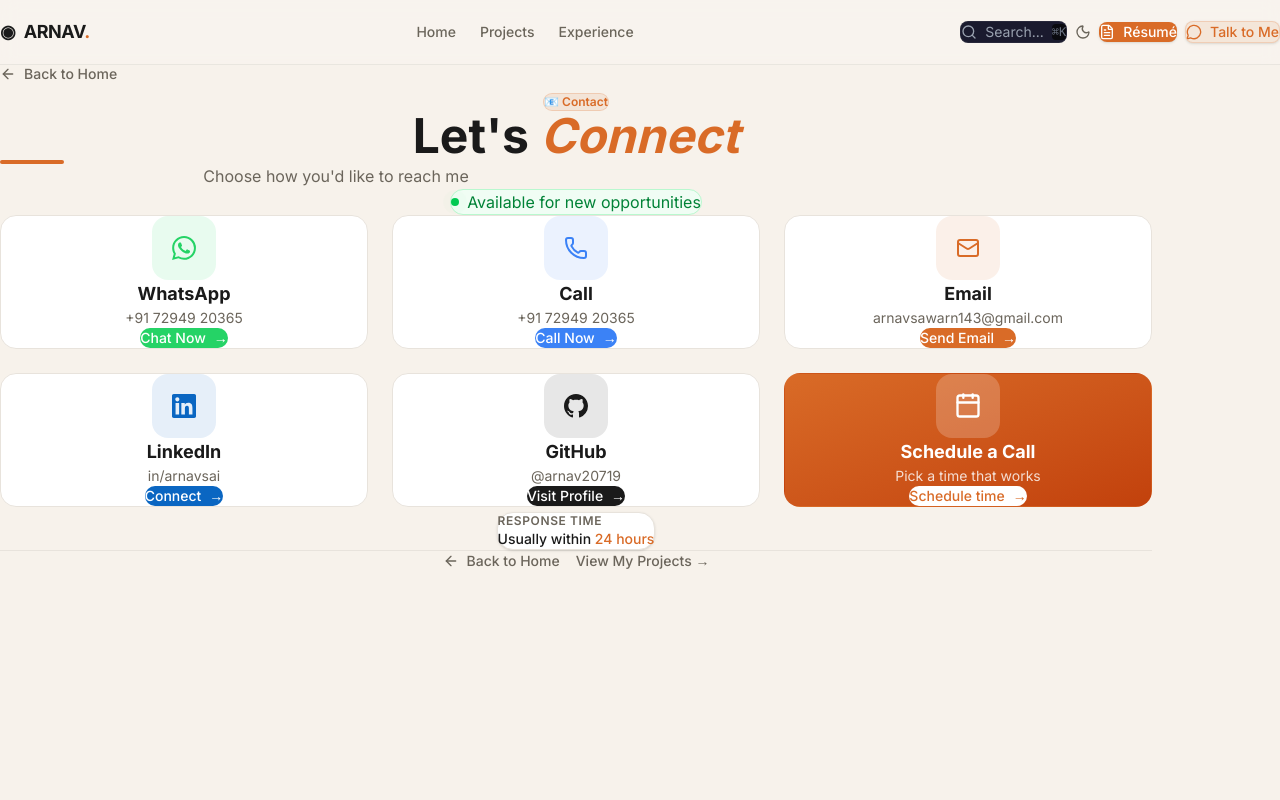
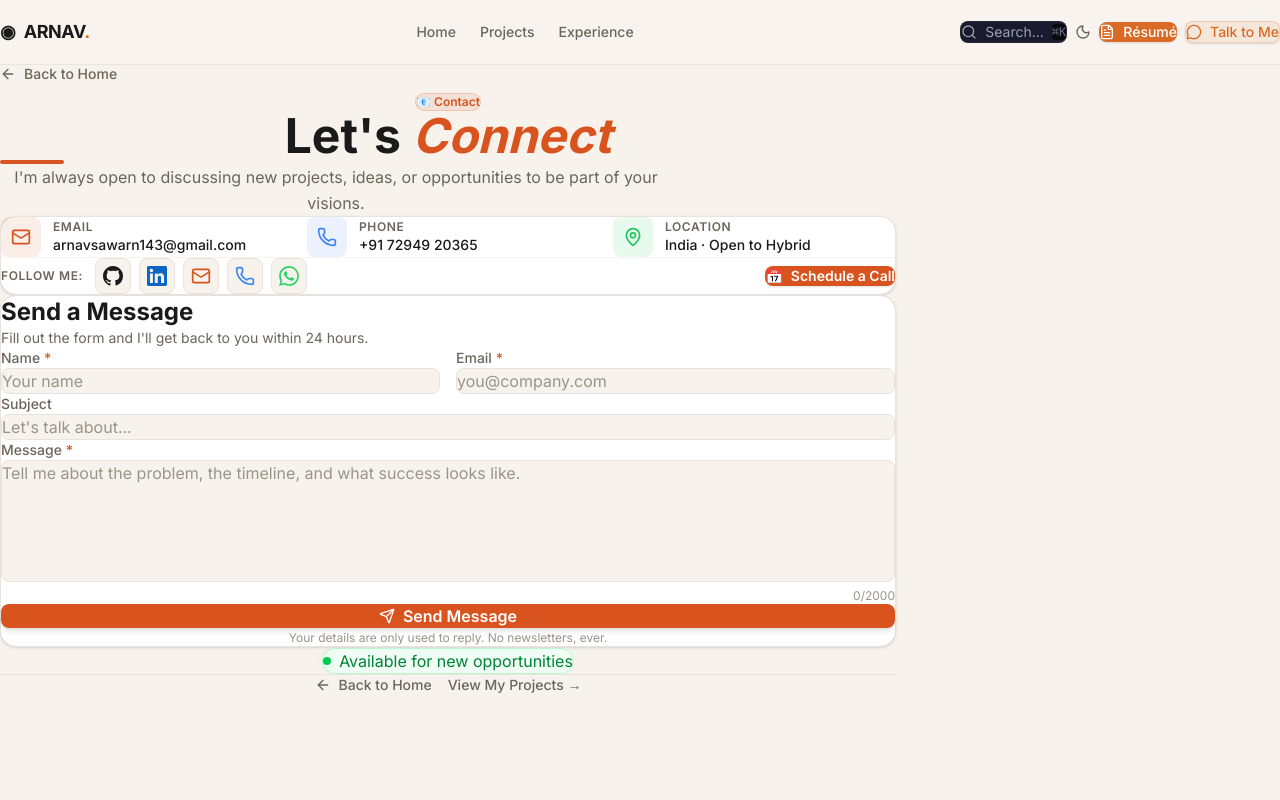
Before and after one commit to arnav20719/my-portfolio, a Next.js app: page /contact in a window 1280 px wide. Shown: the top 800 px of the page. Built offline with nearby package versions, Linux system fonts and the light colour scheme.

Commit message:
Rebuild contact page with balanced stacked layout

```diff
--- a/app/contact/page.tsx
+++ b/app/contact/page.tsx
@@ -1,110 +1,69 @@
-
 // app/contact/page.tsx
 'use client';
 
+import { useState } from 'react';
 import Link from 'next/link';
-import { ArrowLeft, Phone, Mail, Calendar } from 'lucide-react';
+import { ArrowLeft, Mail, MapPin, Phone, Send } from 'lucide-react';
+
 // ===== INLINE SVG ICONS =====
 const GithubIcon = () => (
-  <svg xmlns="http://www.w3.org/2000/svg" width="24" height="24" viewBox="0 0 24 24" fill="currentColor" className="w-6 h-6">
+  <svg xmlns="http://www.w3.org/2000/svg" width="20" height="20" viewBox="0 0 24 24" fill="currentColor" className="w-5 h-5">
     <path d="M12 0C5.37 0 0 5.37 0 12c0 5.31 3.435 9.795 8.205 11.385.6.105.825-.255.825-.57 0-.285-.015-1.23-.015-2.235-3.015.555-3.795-.735-4.035-1.41-.135-.345-.72-1.41-1.23-1.695-.42-.225-1.02-.78-.015-.795.945-.015 1.62.87 1.845 1.23 1.08 1.815 2.805 1.305 3.495.99.105-.78.42-1.305.765-1.605-2.67-.3-5.46-1.335-5.46-5.925 0-1.305.465-2.385 1.23-3.225-.12-.3-.54-1.53.12-3.15 0 0 1.005-.315 3.3 1.23.96-.27 1.98-.405 3-.405s2.04.135 3 .405c2.295-1.56 3.3-1.23 3.3-1.23.66 1.62.24 2.85.12 3.15.765.84 1.23 1.905 1.23 3.225 0 4.605-2.805 5.625-5.475 5.925.435.375.81 1.095.81 2.22 0 1.605-.015 2.895-.015 3.3 0 .315.225.69.825.57A12.02 12.02 0 0024 12c0-6.63-5.37-12-12-12z" />
   </svg>
 );
 
 const LinkedinIcon = () => (
-  <svg xmlns="http://www.w3.org/2000/svg" width="24" height="24" viewBox="0 0 24 24" fill="currentColor" className="w-6 h-6">
+  <svg xmlns="http://www.w3.org/2000/svg" width="20" height="20" viewBox="0 0 24 24" fill="currentColor" className="w-5 h-5">
     <path d="M20.447 20.452h-3.554v-5.569c0-1.328-.027-3.037-1.852-3.037-1.853 0-2.136 1.445-2.136 2.939v5.667H9.351V9h3.414v1.561h.046c.477-.9 1.637-1.85 3.37-1.85 3.601 0 4.267 2.37 4.267 5.455v6.286zM5.337 7.433c-1.144 0-2.063-.926-2.063-2.065 0-1.138.92-2.063 2.063-2.063 1.14 0 2.064.925 2.064 2.063 0 1.139-.925 2.065-2.064 2.065zm1.782 13.019H3.555V9h3.564v11.452zM22.225 0H1.771C.792 0 0 .774 0 1.729v20.542C0 23.227.792 24 1.771 24h20.451C23.2 24 24 23.227 24 22.271V1.729C24 .774 23.2 0 22.222 0h.003z" />
   </svg>
 );
 
 const WhatsappIcon = () => (
-  <svg xmlns="http://www.w3.org/2000/svg" width="24" height="24" viewBox="0 0 24 24" fill="currentColor" className="w-6 h-6">
+  <svg xmlns="http://www.w3.org/2000/svg" width="20" height="20" viewBox="0 0 24 24" fill="currentColor" className="w-5 h-5">
     <path d="M17.472 14.382c-.297-.149-1.758-.867-2.03-.967-.273-.099-.471-.148-.67.15-.197.297-.767.966-.94 1.164-.173.199-.347.223-.644.075-.297-.15-1.255-.463-2.39-1.475-.883-.788-1.48-1.761-1.653-2.059-.173-.297-.018-.458.13-.606.134-.133.298-.347.446-.52.149-.174.198-.298.298-.497.099-.198.05-.371-.025-.52-.075-.149-.669-1.612-.916-2.207-.242-.579-.487-.5-.669-.51-.173-.008-.371-.01-.57-.01-.198 0-.52.074-.792.372-.272.297-1.04 1.016-1.04 2.479 0 1.462 1.065 2.875 1.213 3.074.149.198 2.096 3.2 5.077 4.487.709.306 1.262.489 1.694.625.712.227 1.36.195 1.871.118.571-.085 1.758-.719 2.006-1.413.248-.694.248-1.289.173-1.413-.074-.124-.272-.198-.57-.347m-5.421 7.403h-.004a9.87 9.87 0 01-5.031-1.378l-.361-.214-3.741.982.998-3.648-.235-.374a9.86 9.86 0 01-1.51-5.26c.001-5.45 4.436-9.884 9.888-9.884 2.64 0 5.122 1.03 6.988 2.898a9.825 9.825 0 012.893 6.994c-.003 5.45-4.437 9.884-9.885 9.884m8.413-18.297A11.815 11.815 0 0012.05 0C5.495 0 .16 5.335.157 11.892c0 2.096.547 4.142 1.588 5.945L.057 24l6.305-1.654a11.882 11.882 0 005.683 1.448h.005c6.554 0 11.89-5.335 11.893-11.893a11.821 11.821 0 00-3.48-8.413z" />
   </svg>
 );
 
 export default function ContactPage() {
-  const contacts = [
-    {
-      id: 'whatsapp',
-      name: 'WhatsApp',
-      value: '+91 72949 20365',
-      action: 'Chat Now',
-      href: 'https://wa.me/917294920365',
-      icon: <WhatsappIcon />,
-      bgColor: 'bg-[#25D366]',
-      hoverBg: 'hover:bg-[#1EBE57]',
-      shadow: 'hover:shadow-[#25D366]/30',
-      iconBg: 'bg-[#25D366]/10',
-      iconColor: 'text-[#25D366]',
-      external: true,
-    },
-    {
-      id: 'call',
-      name: 'Call',
-      value: '+91 72949 20365',
-      action: 'Call Now',
-      href: 'tel:+917294920365',
-      icon: <Phone className="w-6 h-6" />,
-      bgColor: 'bg-[#3B82F6]',
-      hoverBg: 'hover:bg-[#2563EB]',
-      shadow: 'hover:shadow-[#3B82F6]/30',
-      iconBg: 'bg-[#3B82F6]/10',
-      iconColor: 'text-[#3B82F6]',
-      external: false,
-    },
-    {
-      id: 'email',
-      name: 'Email',
-      value: 'arnavsawarn143@gmail.com',
-      action: 'Send Email',
-      href: 'mailto:arnavsawarn143@gmail.com',
-      icon: <Mail className="w-6 h-6" />,
-      bgColor: 'bg-[#D96B27]',
-      hoverBg: 'hover:bg-[#C2410C]',
-      shadow: 'hover:shadow-[#D96B27]/30',
-      iconBg: 'bg-[#D96B27]/10',
-      iconColor: 'text-[#D96B27]',
-      external: false,
-    },
-    {
-      id: 'linkedin',
-      name: 'LinkedIn',
-      value: 'in/arnavsai',
-      action: 'Connect',
-      href: 'https://linkedin.com/in/arnavsai',
-      icon: <LinkedinIcon />,
-      bgColor: 'bg-[#0A66C2]',
-      hoverBg: 'hover:bg-[#084E96]',
-      shadow: 'hover:shadow-[#0A66C2]/30',
-      iconBg: 'bg-[#0A66C2]/10',
-      iconColor: 'text-[#0A66C2]',
-      external: true,
-    },
-    {
-      id: 'github',
-      name: 'GitHub',
-      value: '@arnav20719',
-      action: 'Visit Profile',
-      href: 'https://github.com/arnav20719',
-      icon: <GithubIcon />,
-      bgColor: 'bg-[#1A1A1A]',
-      hoverBg: 'hover:bg-[#333333]',
-      shadow: 'hover:shadow-[#1A1A1A]/30',
-      iconBg: 'bg-[#1A1A1A]/10',
-      iconColor: 'text-[#1A1A1A]',
-      external: true,
-    },
+  const [formData, setFormData] = useState({
+    name: '',
+    email: '',
+    subject: '',
+    message: '',
+  });
+  const [submitted, setSubmitted] = useState(false);
+
+  const handleChange = (e: React.ChangeEvent<HTMLInputElement | HTMLTextAreaElement>) => {
+    setFormData({ ...formData, [e.target.name]: e.target.value });
+  };
+
+  const handleSubmit = (e: React.FormEvent) => {
+    e.preventDefault();
+    const mailtoLink = `mailto:arnavsawarn143@gmail.com?subject=${encodeURIComponent(
+      formData.subject || 'Portfolio Contact'
+    )}&body=${encodeURIComponent(
+      `Name: ${formData.name}\nEmail: ${formData.email}\n\n${formData.message}`
+    )}`;
+    window.location.href = mailtoLink;
+    setSubmitted(true);
+  };
+
+  const socialLinks = [
+    { id: 'github', href: 'https://github.com/arnav20719', icon: <GithubIcon />, label: 'GitHub', color: 'text-[#1A1A1A] hover:bg-[#1A1A1A] hover:text-white' },
+    { id: 'linkedin', href: 'https://linkedin.com/in/arnavsai', icon: <LinkedinIcon />, label: 'LinkedIn', color: 'text-[#0A66C2] hover:bg-[#0A66C2] hover:text-white' },
+    { id: 'email', href: 'mailto:arnavsawarn143@gmail.com', icon: <Mail className="w-5 h-5" />, label: 'Email', color: 'text-[#D9531E] hover:bg-[#D9531E] hover:text-white' },
+    { id: 'call', href: 'tel:+917294920365', icon: <Phone className="w-5 h-5" />, label: 'Call', color: 'text-[#3B82F6] hover:bg-[#3B82F6] hover:text-white' },
+    { id: 'whatsapp', href: 'https://wa.me/917294920365', icon: <WhatsappIcon />, label: 'WhatsApp', color: 'text-[#25D366] hover:bg-[#25D366] hover:text-white' },
   ];
 
   return (
     <main className="min-h-screen py-16 md:py-24 bg-[#F7F2EB]">
-      <div className="max-w-6xl mx-auto px-6 md:px-12">
+      <div className="max-w-4xl mx-auto px-6 md:px-8">
         {/* Back Button */}
         <div className="mb-10">
           <Link
             href="/"
-            className="inline-flex items-center gap-2 text-[#6B655B] hover:text-[#D96B27] transition-colors text-sm font-medium group"
+            className="inline-flex items-center gap-2 text-[#6B655B] hover:text-[#D9531E] transition-colors text-sm font-medium group"
           >
             <ArrowLeft className="w-4 h-4 transition-transform group-hover:-translate-x-1" />
             Back to Home
@@ -112,119 +71,232 @@ export default function ContactPage() {
         </div>
 
         {/* ===== PAGE HEADER ===== */}
-        <div className="text-center mb-16">
-          <span className="inline-block px-4 py-1.5 rounded-full bg-[#D96B27]/10 text-[#D96B27] text-xs font-semibold border border-[#D96B27]/20">
+        <div className="text-center mb-12">
+          <span className="inline-block px-4 py-1.5 rounded-full bg-[#D9531E]/10 text-[#D9531E] text-xs font-semibold border border-[#D9531E]/20">
             📧 Contact
           </span>
           <h1 className="text-4xl md:text-5xl font-bold text-[#1A1A1A] mt-4">
-            Let's{' '}
-            <span className="italic text-[#D96B27]">Connect</span>
+            Let's <span className="italic text-[#D9531E]">Connect</span>
           </h1>
-          <div className="w-16 h-1 bg-[#D96B27] rounded-full mx-auto mt-4"></div>
-          <p className="text-[#6B655B] mt-4 max-w-2xl mx-auto text-base">
-            Choose how you'd like to reach me
+          <div className="w-16 h-1 bg-[#D9531E] rounded-full mx-auto mt-4"></div>
+          <p className="text-[#6B655B] mt-4 max-w-2xl mx-auto text-base leading-relaxed">
+            I'm always open to discussing new projects, ideas, or
+            opportunities to be part of your visions.
           </p>
+        </div>
 
-          {/* Available Badge */}
-          <div className="mt-6">
-            <span className="inline-flex items-center gap-2 px-4 py-2 rounded-full bg-green-50 text-green-700 border border-green-200">
-              <span className="relative flex items-center justify-center">
-                <span className="absolute w-3 h-3 rounded-full bg-green-500 animate-ping opacity-75"></span>
-                <span className="relative w-2 h-2 rounded-full bg-green-500"></span>
+        {/* ===== INFO BAR ===== */}
+        <div className="bg-white rounded-2xl p-6 md:p-8 border border-[#E8E3DC] shadow-sm mb-8">
+          {/* Contact Info Row */}
+          <div className="grid md:grid-cols-3 gap-6 mb-6 pb-6 border-b border-[#F7F2EB]">
+            {/* Email */}
+            <a
+              href="mailto:arnavsawarn143@gmail.com"
+              className="group flex items-center gap-3 hover:text-[#D9531E] transition-colors"
+            >
+              <div className="w-10 h-10 rounded-lg bg-[#D9531E]/10 flex items-center justify-center text-[#D9531E] shrink-0 group-hover:scale-110 transition-transform">
+                <Mail className="w-5 h-5" />
+              </div>
+              <div className="min-w-0">
+                <p className="text-xs text-[#6B655B] uppercase tracking-wider font-semibold">Email</p>
+                <p className="text-sm text-[#1A1A1A] font-medium truncate group-hover:text-[#D9531E]">arnavsawarn143@gmail.com</p>
+              </div>
+            </a>
+
+            {/* Phone */}
+            <a
+              href="tel:+917294920365"
+              className="group flex items-center gap-3 hover:text-[#D9531E] transition-colors"
+            >
+              <div className="w-10 h-10 rounded-lg bg-[#3B82F6]/10 flex items-center justify-center text-[#3B82F6] shrink-0 group-hover:scale-110 transition-transform">
+                <Phone className="w-5 h-5" />
+              </div>
+              <div className="min-w-0">
+                <p className="text-xs text-[#6B655B] uppercase tracking-wider font-semibold">Phone</p>
+                <p className="text-sm text-[#1A1A1A] font-medium group-hover:text-[#D9531E]">+91 72949 20365</p>
+              </div>
+            </a>
+
+            {/* Location */}
+            <div className="flex items-center gap-3">
+              <div className="w-10 h-10 rounded-lg bg-[#22C55E]/10 flex items-center justify-center text-[#22C55E] shrink-0">
+                <MapPin className="w-5 h-5" />
+              </div>
+              <div className="min-w-0">
+                <p className="text-xs text-[#6B655B] uppercase tracking-wider font-semibold">Location</p>
+                <p className="text-sm text-[#1A1A1A] font-medium">India · Open to Hybrid</p>
+              </div>
+            </div>
+          </div>
+
+          {/* Follow Me + Schedule Row */}
+          <div className="flex flex-wrap items-center justify-between gap-4">
+            {/* Social Icons */}
+            <div className="flex items-center gap-3">
+              <span className="text-xs font-semibold text-[#6B655B] uppercase tracking-wider">
+                Follow Me:
               </span>
-              Available for new opportunities
-            </span>
+              <div className="flex gap-2">
+                {socialLinks.map((link) => (
+                  <a
+                    key={link.id}
+                    href={link.href}
+                    target={link.id !== 'email' && link.id !== 'call' ? '_blank' : undefined}
+                    rel={link.id !== 'email' && link.id !== 'call' ? 'noopener noreferrer' : undefined}
+                    aria-label={link.label}
+                    className={`w-9 h-9 rounded-lg bg-[#F7F2EB] border border-[#E8E3DC] flex items-center justify-center transition-all duration-300 hover:scale-110 hover:-translate-y-0.5 ${link.color}`}
+                  >
+                    {link.icon}
+                  </a>
+                ))}
+              </div>
+            </div>
+
+            {/* Schedule CTA */}
+            <a
+              href="https://cal.id/arnav-raj"
+              target="_blank"
+              rel="noopener noreferrer"
+              className="inline-flex items-center gap-2 px-5 py-2.5 bg-[#D9531E] text-white text-sm font-semibold rounded-lg hover:bg-[#C2410C] transition-all duration-300 hover:scale-105 shadow-sm hover:shadow-[#D9531E]/30"
+            >
+              <span>📅</span>
+              Schedule a Call
+            </a>
           </div>
         </div>
 
-        {/* ===== CONTACT CARDS ===== */}
-        <div className="grid grid-cols-1 sm:grid-cols-2 lg:grid-cols-3 gap-6 mb-16">
-          {contacts.map((contact) => (
-            <a
-              key={contact.id}
-              href={contact.href}
-              target={contact.external ? '_blank' : undefined}
-              rel={contact.external ? 'noopener noreferrer' : undefined}
-              className="group bg-white rounded-2xl p-6 border border-[#E8E3DC] hover:border-transparent transition-all duration-500 hover:-translate-y-2 hover:shadow-xl flex flex-col items-center text-center relative overflow-hidden"
-            >
-              {/* Glow effect on hover */}
-              <div className={`absolute inset-0 opacity-0 group-hover:opacity-100 transition-opacity duration-500 ${contact.iconBg}`}></div>
-
-              {/* Icon */}
-              <div className={`relative z-10 w-16 h-16 rounded-2xl ${contact.iconBg} flex items-center justify-center ${contact.iconColor} mb-4 group-hover:scale-110 transition-transform duration-500`}>
-                {contact.icon}
+        {/* ===== CONTACT FORM ===== */}
+        <div className="bg-white rounded-2xl p-6 md:p-8 border border-[#E8E3DC] shadow-sm">
+          {submitted ? (
+            <div className="py-16 text-center">
+              <div className="text-5xl mb-4">✅</div>
+              <h3 className="text-xl font-bold text-[#1A1A1A] mb-2">Message Ready!</h3>
+              <p className="text-sm text-[#6B655B]">
+                Your email app should open with the message pre-filled.
+              </p>
+              <button
+                onClick={() => setSubmitted(false)}
+                className="mt-6 text-sm text-[#D9531E] hover:underline"
+              >
+                ← Send another message
+              </button>
+            </div>
+          ) : (
+            <>
+              <div className="mb-6">
+                <h2 className="text-2xl font-bold text-[#1A1A1A]">Send a Message</h2>
+                <p className="text-sm text-[#6B655B] mt-1">
+                  Fill out the form and I'll get back to you within 24 hours.
+                </p>
               </div>
 
-              {/* Name */}
-              <h3 className="relative z-10 text-lg font-bold text-[#1A1A1A] mb-1">
-                {contact.name}
-              </h3>
+              <form onSubmit={handleSubmit} className="space-y-5">
+                {/* Name + Email Row */}
+                <div className="grid md:grid-cols-2 gap-4">
+                  <div>
+                    <label className="text-sm font-medium text-[#6B655B] block mb-2">
+                      Name <span className="text-[#D9531E]">*</span>
+                    </label>
+                    <input
+                      type="text"
+                      name="name"
+                      value={formData.name}
+                      onChange={handleChange}
+                      required
+                      placeholder="Your name"
+                      className="w-full px-4 py-3 bg-[#F7F2EB] border border-[#E8E3DC] rounded-lg text-[#1A1A1A] placeholder:text-[#9A948A] focus:outline-none focus:border-[#D9531E] focus:ring-2 focus:ring-[#D9531E]/10 transition-all"
+                    />
+                  </div>
+                  <div>
+                    <label className="text-sm font-medium text-[#6B655B] block mb-2">
+                      Email <span className="text-[#D9531E]">*</span>
+                    </label>
+                    <input
+                      type="email"
+                      name="email"
+                      value={formData.email}
+                      onChange={handleChange}
+                      required
+                      placeholder="you@company.com"
+                      className="w-full px-4 py-3 bg-[#F7F2EB] border border-[#E8E3DC] rounded-lg text-[#1A1A1A] placeholder:text-[#9A948A] focus:outline-none focus:border-[#D9531E] focus:ring-2 focus:ring-[#D9531E]/10 transition-all"
+                    />
+                  </div>
+                </div>
 
-              {/* Value */}
-              <p className="relative z-10 text-sm text-[#6B655B] mb-4 break-all">
-                {contact.value}
-              </p>
+                {/* Subject */}
+                <div>
+                  <label className="text-sm font-medium text-[#6B655B] block mb-2">
+                    Subject
+                  </label>
+                  <input
+                    type="text"
+                    name="subject"
+                    value={formData.subject}
+                    onChange={handleChange}
+                    placeholder="Let's talk about..."
+                    className="w-full px-4 py-3 bg-[#F7F2EB] border border-[#E8E3DC] rounded-lg text-[#1A1A1A] placeholder:text-[#9A948A] focus:outline-none focus:border-[#D9531E] focus:ring-2 focus:ring-[#D9531E]/10 transition-all"
+                  />
+                </div>
 
-              {/* Action Button */}
-              <span className={`relative z-10 inline-flex items-center gap-2 px-4 py-2 rounded-full text-sm font-medium text-white ${contact.bgColor} ${contact.hoverBg} transition-all duration-300 group-hover:scale-105`}>
-                {contact.action}
-                <span className="transition-transform group-hover:translate-x-1">→</span>
-              </span>
-            </a>
-          ))}
+                {/* Message */}
+                <div>
+                  <label className="text-sm font-medium text-[#6B655B] block mb-2">
+                    Message <span className="text-[#D9531E]">*</span>
+                  </label>
+                  <textarea
+                    name="message"
+                    value={formData.message}
+                    onChange={handleChange}
+                    required
+                    rows={5}
+                    placeholder="Tell me about the problem, the timeline, and what success looks like."
+                    className="w-full px-4 py-3 bg-[#F7F2EB] border border-[#E8E3DC] rounded-lg text-[#1A1A1A] placeholder:text-[#9A948A] focus:outline-none focus:border-[#D9531E] focus:ring-2 focus:ring-[#D9531E]/10 transition-all resize-none"
+                  ></textarea>
+                  <p className="text-xs text-[#9A948A] mt-1 text-right">
+                    {formData.message.length}/2000
+                  </p>
+                </div>
 
-          {/* Calendly Card */}
-          <a
-            href="#"
-            className="group bg-gradient-to-br from-[#D96B27] to-[#C2410C] rounded-2xl p-6 border border-transparent transition-all duration-500 hover:-translate-y-2 hover:shadow-xl hover:shadow-[#D96B27]/40 flex flex-col items-center text-center relative overflow-hidden"
-          >
-            <div className="absolute inset-0 bg-white/0 group-hover:bg-white/10 transition-all duration-500"></div>
+                {/* Submit Button */}
+                <button
+                  type="submit"
+                  className="w-full inline-flex items-center justify-center gap-2 px-8 py-3.5 bg-[#D9531E] text-white font-semibold rounded-lg hover:bg-[#C2410C] transition-all duration-300 hover:scale-[1.02] shadow-md hover:shadow-lg hover:shadow-[#D9531E]/30"
+                >
+                  <Send className="w-4 h-4" />
+                  Send Message
+                </button>
 
-            <div className="relative z-10 w-16 h-16 rounded-2xl bg-white/20 flex items-center justify-center text-white mb-4 group-hover:scale-110 transition-transform duration-500">
-              <Calendar className="w-7 h-7" />
-            </div>
-
-            <h3 className="relative z-10 text-lg font-bold text-white mb-1">
-              Schedule a Call
-            </h3>
-
-            <p className="relative z-10 text-sm text-white/80 mb-4">
-              Pick a time that works
-            </p>
-
-            <span className="relative z-10 inline-flex items-center gap-2 px-4 py-2 rounded-full text-sm font-medium bg-white text-[#D96B27] transition-all duration-300 group-hover:scale-105">
-              Schedule time
-              <span className="transition-transform group-hover:translate-x-1">→</span>
-            </span>
-          </a>
+                <p className="text-xs text-[#9A948A] text-center">
+                  Your details are only used to reply. No newsletters, ever.
+                </p>
+              </form>
+            </>
+          )}
         </div>
 
-        {/* ===== ADDITIONAL INFO ===== */}
-        <div className="text-center mb-16">
-          <div className="inline-flex items-center gap-3 px-6 py-4 rounded-2xl bg-white border border-[#E8E3DC] shadow-sm">
-            <div className="text-left">
-              <p className="text-xs font-semibold text-[#6B655B] uppercase tracking-wider mb-1">
-                Response Time
-              </p>
-              <p className="text-sm text-[#1A1A1A] font-medium">
-                Usually within <span className="text-[#D96B27]">24 hours</span>
-              </p>
-            </div>
-          </div>
+        {/* ===== AVAILABLE BADGE ===== */}
+        <div className="text-center mt-10">
+          <span className="inline-flex items-center gap-2 px-5 py-2.5 rounded-full bg-green-50 text-green-700 border border-green-200">
+            <span className="relative flex items-center justify-center">
+              <span className="absolute w-3 h-3 rounded-full bg-green-500 animate-ping opacity-75"></span>
+              <span className="relative w-2 h-2 rounded-full bg-green-500"></span>
+            </span>
+            Available for new opportunities
+          </span>
         </div>
 
         {/* ===== BOTTOM NAVIGATION ===== */}
-        <div className="pt-8 border-t border-[#E8E3DC] flex flex-wrap justify-center gap-4">
+        <div className="mt-10 pt-8 border-t border-[#E8E3DC] flex flex-wrap justify-center gap-4">
           <Link
             href="/"
-            className="inline-flex items-center gap-2 text-[#6B655B] hover:text-[#D96B27] transition-colors text-sm font-medium"
+            className="inline-flex items-center gap-2 text-[#6B655B] hover:text-[#D9531E] transition-colors text-sm font-medium"
           >
             <ArrowLeft className="w-4 h-4" />
             Back to Home
           </Link>
           <Link
             href="/projects"
-            className="inline-flex items-center gap-2 text-[#6B655B] hover:text-[#D96B27] transition-colors text-sm font-medium"
+            className="inline-flex items-center gap-2 text-[#6B655B] hover:text-[#D9531E] transition-colors text-sm font-medium"
           >
             View My Projects →
           </Link>
```
